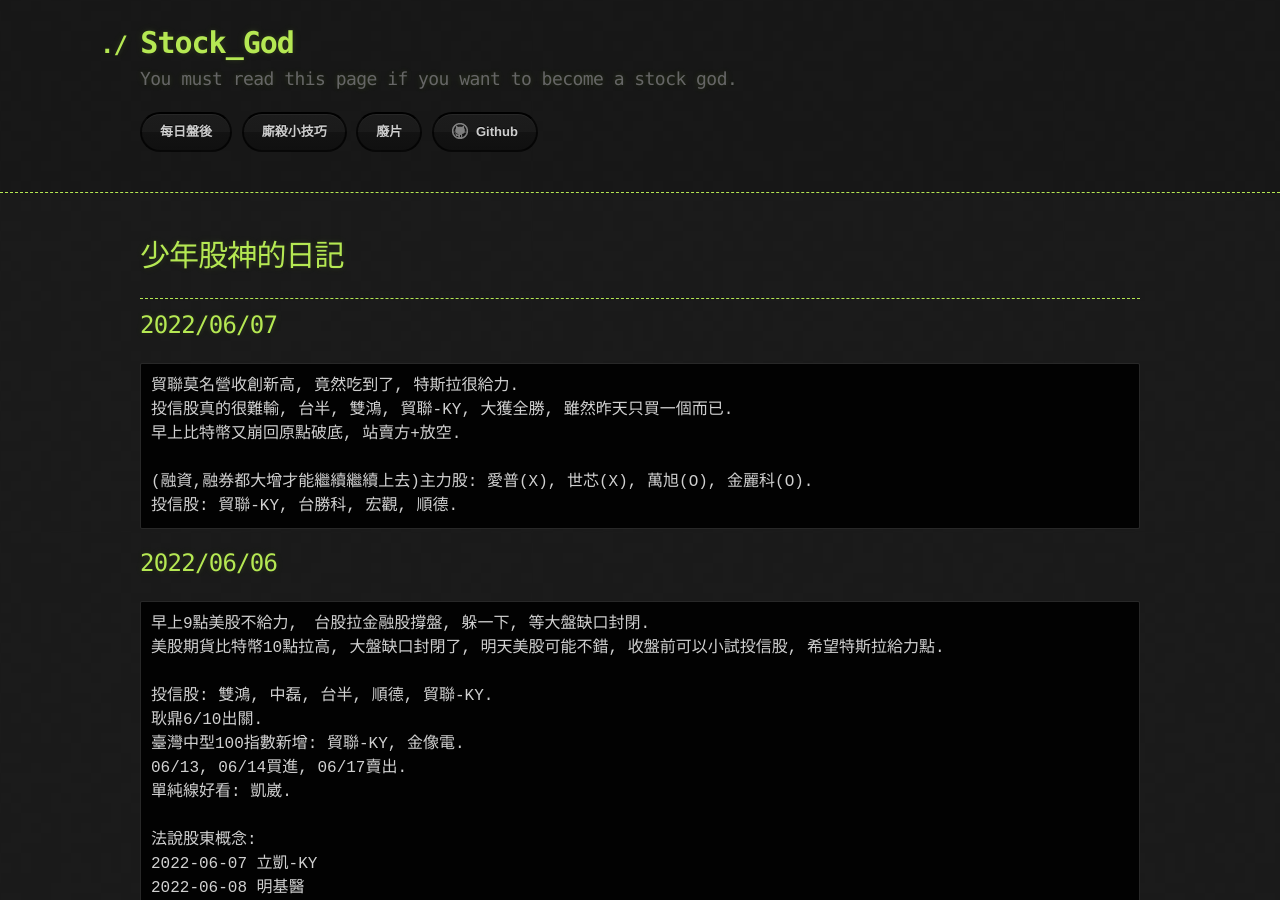
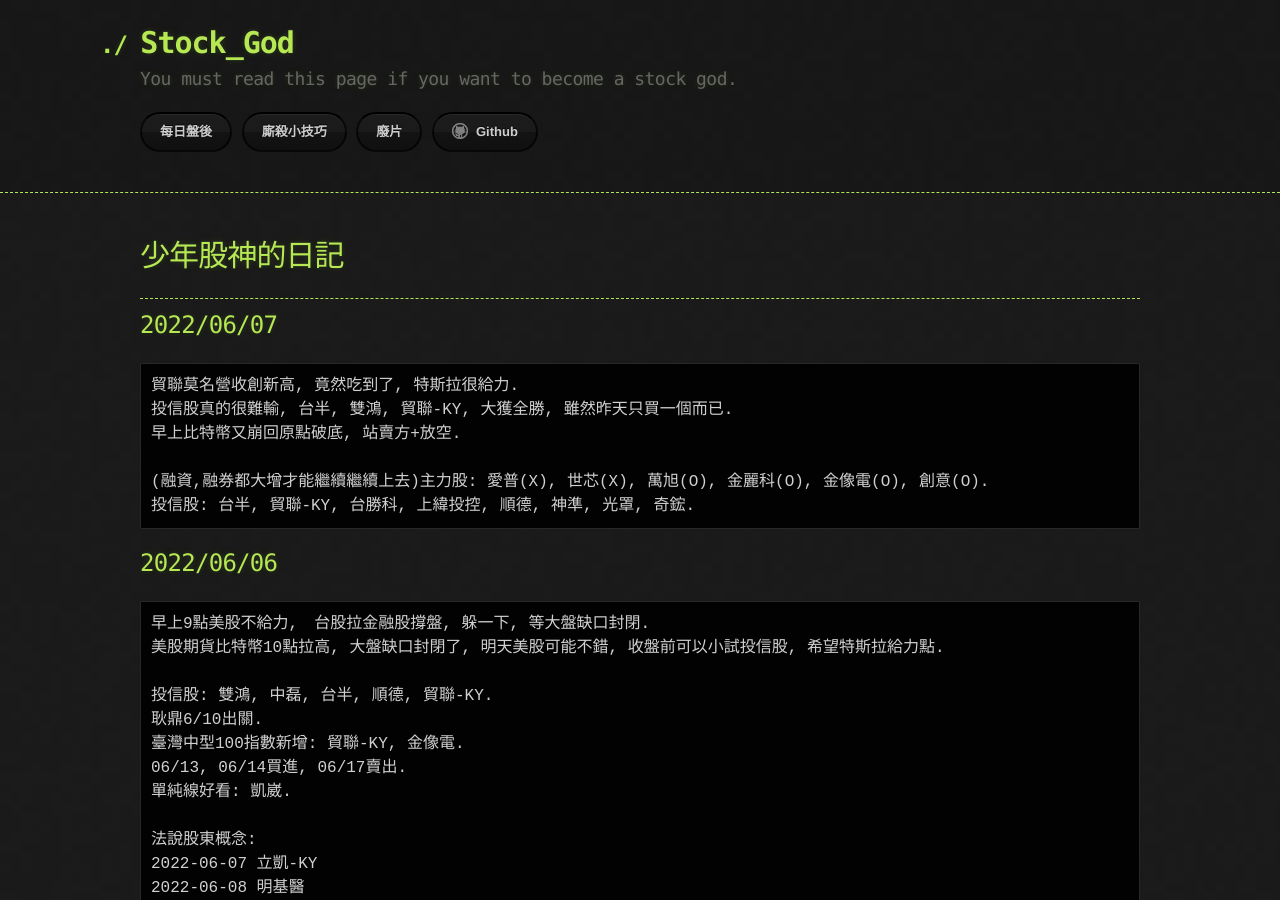
Before and after one commit to lepg5487/Stock_God, a Jekyll site: the page built from index.md, in a window 1280 px wide and 900 px high. Built offline with Jekyll 4.4.1, drawn with Linux system fonts in a browser that asks for light colours; our own code applies the rules of GitHub Pages for plain Markdown files.

Commit message:
Update index.md

````diff
--- a/index.md
+++ b/index.md
@@ -12,8 +12,8 @@
 投信股真的很難輸, 台半, 雙鴻, 貿聯-KY, 大獲全勝, 雖然昨天只買一個而已.
 早上比特幣又崩回原點破底, 站賣方+放空.
 
-(融資,融券都大增才能繼續繼續上去)主力股: 愛普(X), 世芯(X), 萬旭(O), 金麗科(O).
-投信股: 貿聯-KY, 台勝科, 宏觀, 順德.
+(融資,融券都大增才能繼續繼續上去)主力股: 愛普(X), 世芯(X), 萬旭(O), 金麗科(O), 金像電(O), 創意(O).
+投信股: 台半, 貿聯-KY, 台勝科, 上緯投控, 順德, 神準, 光罩, 奇鋐.
 ```
 
 ## 2022/06/06
````
